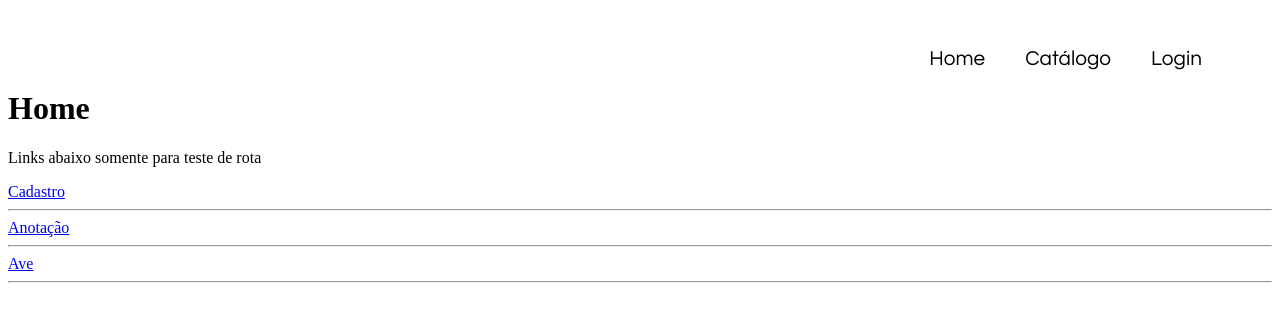
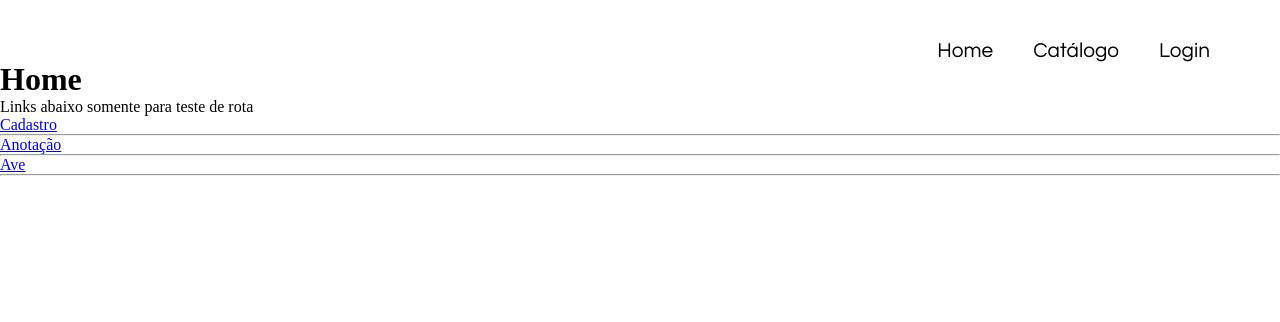
Before and after one commit to cahcastroc/ornitologo_app, a React (Create React App) app in the folder frontend/: page / in a window 1280 px wide. Shown: the top 322 px of the page. Built offline with nearby package versions, Linux system fonts and the light colour scheme; the HTML template or start-up script is replaced by a standard one.

Commit message:
fix-#40-rotas-react

```diff
--- /dev/null
+++ b/frontend/src/components/footer/Footer.css
@@ -0,0 +1,4 @@
+.footer {
+    background: #8AC826;
+    padding: 30px;
+}
--- a/frontend/src/index.css
+++ b/frontend/src/index.css
@@ -1,3 +1,8 @@
 @import url('https://fonts.googleapis.com/css2?family=Nunito:wght@300&family=Questrial&display=swap%27');
 /* font-family: 'Nunito', sans-serif;
 font-family: 'Questrial', sans-serif; */
+
+* {
+    margin: 0;
+    padding: 0;
+}
```
Also changed, not shown: frontend/src/components/footer/Footer.tsx (added, +9 -0 lines).
